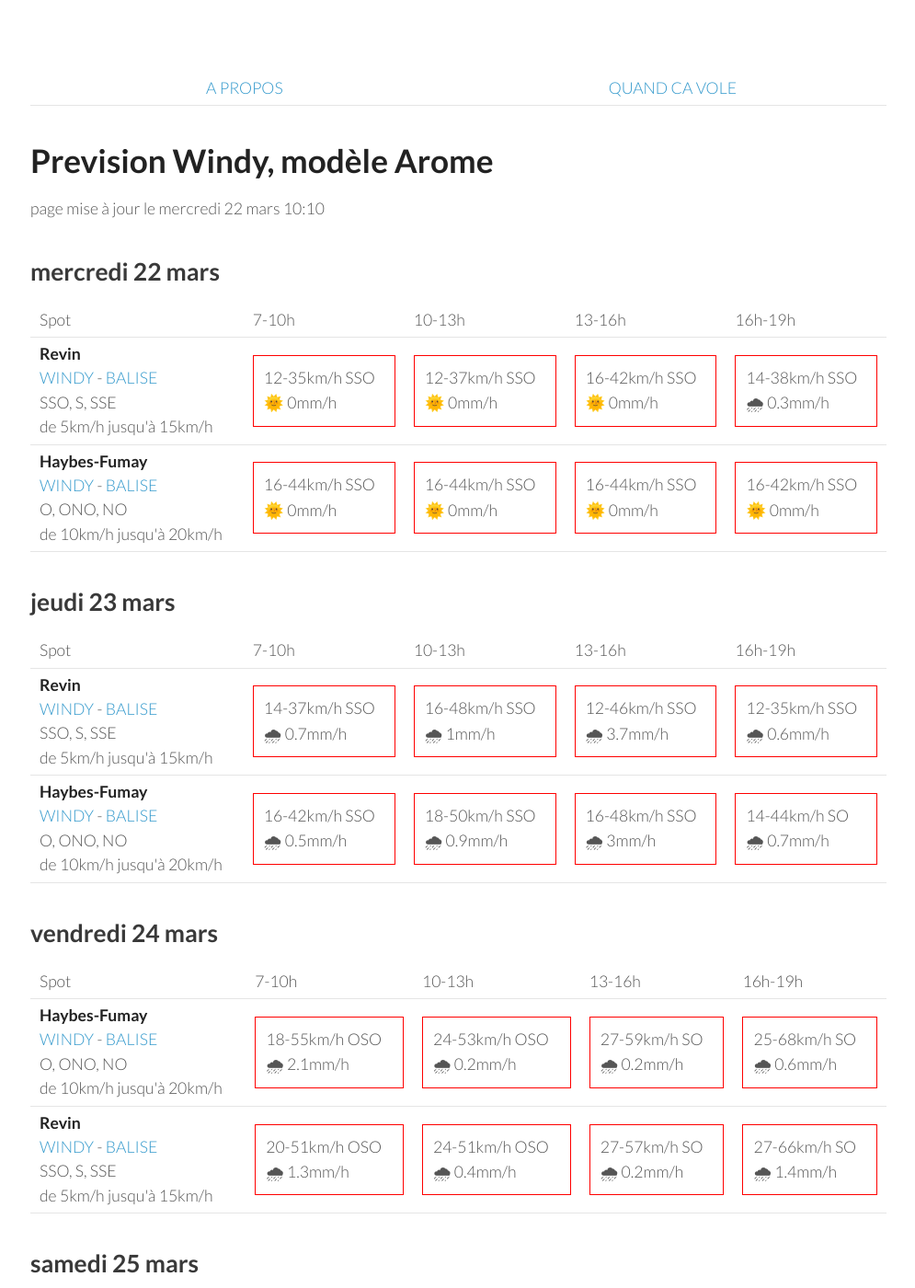
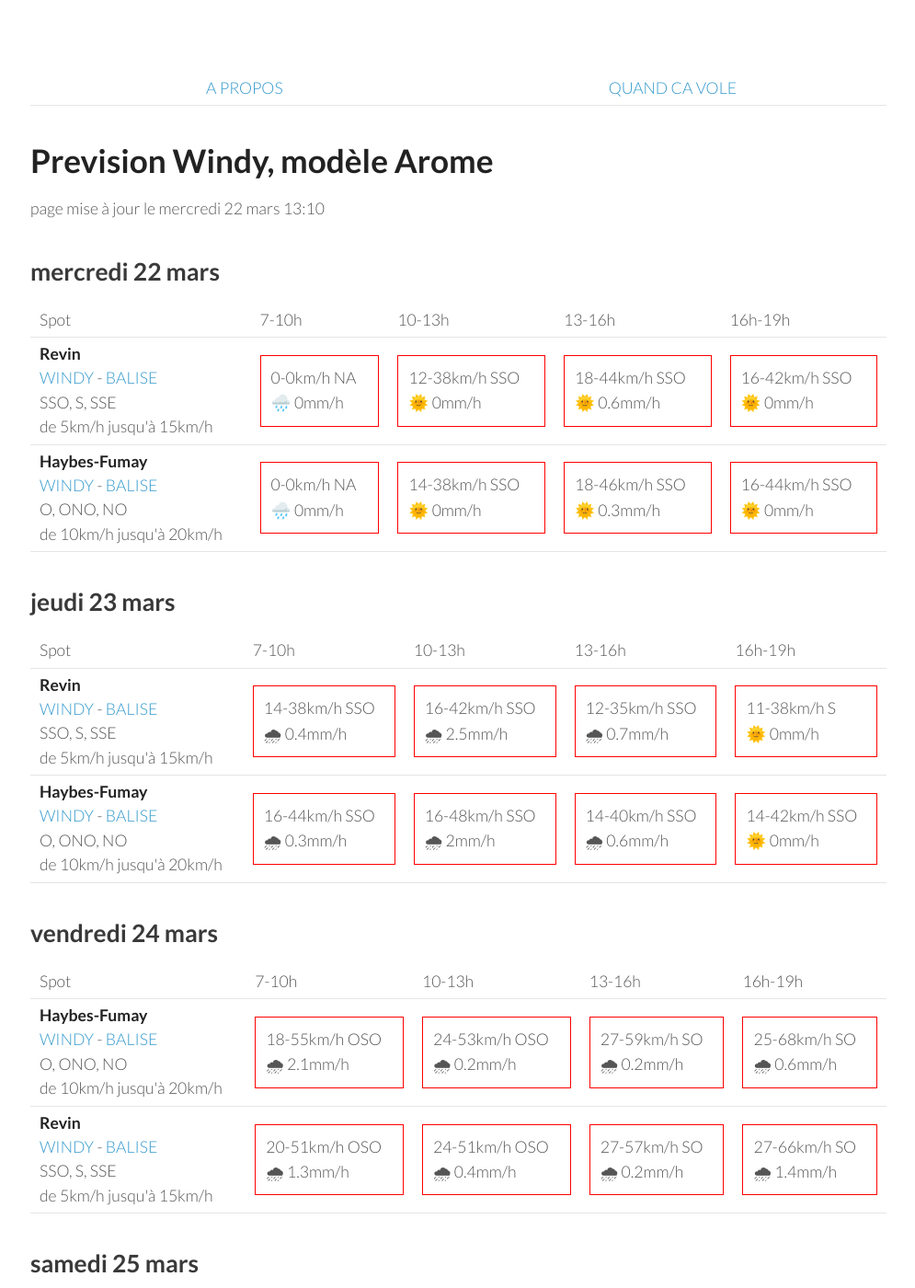
Before and after one commit to parapente-dans-le-nord/parapente-dans-le-nord.github.io, a Jekyll site: the page built from ardennes.markdown, in a window 1280 px wide and 1400 px high. Shown: the whole window at 92% size, without its empty margins (25-1020 px from the left). Built offline with Jekyll 4.4.1, drawn with Linux system fonts in a browser that asks for light colours.

Commit message:
update index.markdown

```diff
--- a/ardennes.markdown
+++ b/ardennes.markdown
@@ -7,7 +7,7 @@ title:  "Tous les spots"
 {: .links}
 
 # Prevision Windy, modèle Arome
-page mise à jour le mercredi 22 mars 10:10
+page mise à jour le mercredi 22 mars 13:10
 
 ## mercredi 22 mars
 
@@ -24,21 +24,19 @@ page mise à jour le mercredi 22 mars 10:10
 <tr>
         <td><strong>Revin</strong><br><a href="https://windy.com/49.948/4.625?49.543,4.625,8">WINDY</a> - <span class=""><a href="http://www.balisemeteo.com/balise.php?idBalise=5019">BALISE</a> </span><br> <span class="vent-favorable">SSO, S, SSE</span><br><span class="force-vent">de 5km/h jusqu'à 15km/h</span> </td>
 
-            <td><div class="not-flyable"><p>12-35km/h SSO</p><p>🌞 0mm/h</p></div></td>
-            <td><div class="not-flyable"><p>12-37km/h SSO</p><p>🌞 0mm/h</p></div></td>
+            <td><div class="not-flyable"><p>0-0km/h NA</p><p>🌧️ 0mm/h</p></div></td>
+            <td><div class="not-flyable"><p>12-38km/h SSO</p><p>🌞 0mm/h</p></div></td>
+            <td><div class="not-flyable"><p>18-44km/h SSO</p><p>🌞 0.6mm/h</p></div></td>
             <td><div class="not-flyable"><p>16-42km/h SSO</p><p>🌞 0mm/h</p></div></td>
-            <td><div class="not-flyable"><p>14-38km/h SSO</p><p>🌧 0.3mm/h</p></div></td>
-
 
     </tr>
 <tr>
         <td><strong>Haybes-Fumay</strong><br><a href="https://windy.com/49.998/4.715?49.913,4.738,10">WINDY</a> - <span class=""><a href="http://www.balisemeteo.com/balise.php?idBalise=104">BALISE</a> </span><br> <span class="vent-favorable">O, ONO, NO</span><br><span class="force-vent">de 10km/h jusqu'à 20km/h</span> </td>
 
+            <td><div class="not-flyable"><p>0-0km/h NA</p><p>🌧️ 0mm/h</p></div></td>
+            <td><div class="not-flyable"><p>14-38km/h SSO</p><p>🌞 0mm/h</p></div></td>
+            <td><div class="not-flyable"><p>18-46km/h SSO</p><p>🌞 0.3mm/h</p></div></td>
             <td><div class="not-flyable"><p>16-44km/h SSO</p><p>🌞 0mm/h</p></div></td>
-            <td><div class="not-flyable"><p>16-44km/h SSO</p><p>🌞 0mm/h</p></div></td>
-            <td><div class="not-flyable"><p>16-44km/h SSO</p><p>🌞 0mm/h</p></div></td>
-            <td><div class="not-flyable"><p>16-42km/h SSO</p><p>🌞 0mm/h</p></div></td>
-
 
     </tr>
 
@@ -60,20 +58,20 @@ page mise à jour le mercredi 22 mars 10:10
 <tr>
         <td><strong>Revin</strong><br><a href="https://windy.com/49.948/4.625?49.543,4.625,8">WINDY</a> - <span class=""><a href="http://www.balisemeteo.com/balise.php?idBalise=5019">BALISE</a> </span><br> <span class="vent-favorable">SSO, S, SSE</span><br><span class="force-vent">de 5km/h jusqu'à 15km/h</span> </td>
 
-            <td><div class="not-flyable"><p>14-37km/h SSO</p><p>🌧 0.7mm/h</p></div></td>
-            <td><div class="not-flyable"><p>16-48km/h SSO</p><p>🌧 1mm/h</p></div></td>
-            <td><div class="not-flyable"><p>12-46km/h SSO</p><p>🌧 3.7mm/h</p></div></td>
-            <td><div class="not-flyable"><p>12-35km/h SSO</p><p>🌧 0.6mm/h</p></div></td>
+            <td><div class="not-flyable"><p>14-38km/h SSO</p><p>🌧 0.4mm/h</p></div></td>
+            <td><div class="not-flyable"><p>16-42km/h SSO</p><p>🌧 2.5mm/h</p></div></td>
+            <td><div class="not-flyable"><p>12-35km/h SSO</p><p>🌧 0.7mm/h</p></div></td>
+            <td><div class="not-flyable"><p>11-38km/h S</p><p>🌞 0mm/h</p></div></td>
 
 
     </tr>
 <tr>
         <td><strong>Haybes-Fumay</strong><br><a href="https://windy.com/49.998/4.715?49.913,4.738,10">WINDY</a> - <span class=""><a href="http://www.balisemeteo.com/balise.php?idBalise=104">BALISE</a> </span><br> <span class="vent-favorable">O, ONO, NO</span><br><span class="force-vent">de 10km/h jusqu'à 20km/h</span> </td>
 
-            <td><div class="not-flyable"><p>16-42km/h SSO</p><p>🌧 0.5mm/h</p></div></td>
-            <td><div class="not-flyable"><p>18-50km/h SSO</p><p>🌧 0.9mm/h</p></div></td>
-            <td><div class="not-flyable"><p>16-48km/h SSO</p><p>🌧 3mm/h</p></div></td>
-            <td><div class="not-flyable"><p>14-44km/h SO</p><p>🌧 0.7mm/h</p></div></td>
+            <td><div class="not-flyable"><p>16-44km/h SSO</p><p>🌧 0.3mm/h</p></div></td>
+            <td><div class="not-flyable"><p>16-48km/h SSO</p><p>🌧 2mm/h</p></div></td>
+            <td><div class="not-flyable"><p>14-40km/h SSO</p><p>🌧 0.6mm/h</p></div></td>
+            <td><div class="not-flyable"><p>14-42km/h SSO</p><p>🌞 0mm/h</p></div></td>
 
 
     </tr>
```
